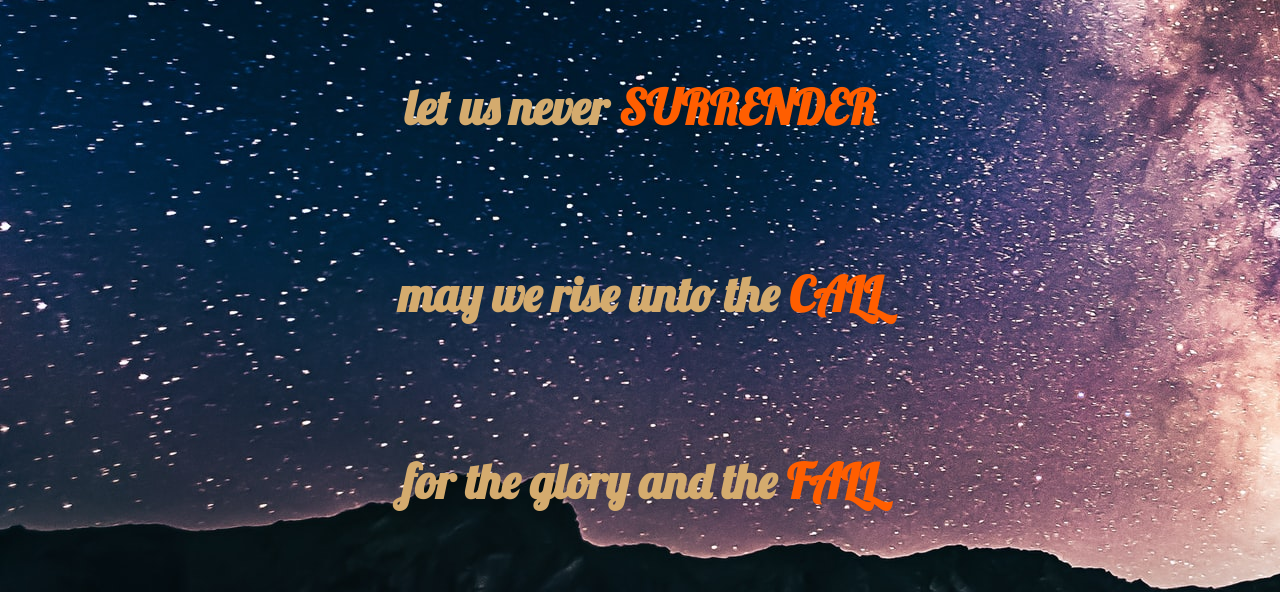
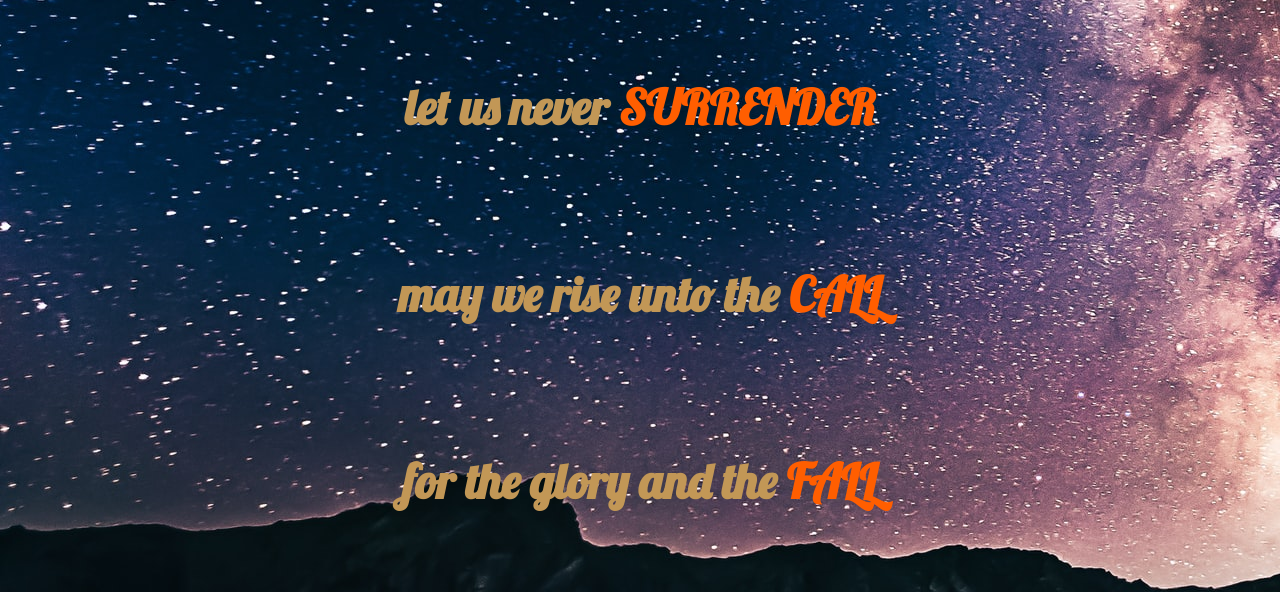
Before and after one commit to SeanLeblanc60/Typography-Project, a website built with Parcel: page index.html in a window 1280 px wide. Shown: the part 752-1344 px from the top of the page. Built offline with nearby package versions, Linux system fonts and the light colour scheme; files whose address does not match are found by name.

Commit message:
Trimmed unnecessary code

```diff
--- a/css/main.css
+++ b/css/main.css
@@ -1,10 +1,6 @@
 @font-face {font-family: 'Lobster-Regular';
 	src: url('../fonts/Lobster-Regular.ttf');
 	}
-
-body {
-	font-family: 'Lobster-Regular', serif;
-}
 
 @media (max-width: 475px) {
   body {
@@ -12,27 +8,8 @@ body {
   }
 }
 
-h1,
-h2,
-h3,
-h4,
-h5,
-h6 {
-	/* font-family: 'Raleway', sans-serif; */
-	font-weight: 700;
-}
-
 h1 {
   font-family: "Lobster-Regular", serif;
-}
-
-.section-title {
-  font-family: "Lobster-Regular", serif;
-}
-
-.text-container{
-	border-width: 20px;
-	border-color: rgb(255, 255, 255)
 }
 
 .lyric-word {
@@ -40,7 +17,7 @@ h1 {
 	text-align: center;
 	background-size: cover;
 	background-image: url(Desktop/CSSZenGarden-main/Typography-Project/img/milky.jpeg);
-	color: rgb(212, 171, 110);
+	color: rgb(194, 151, 86);
 	padding-top: 50px;
 	padding-bottom: 50px;
 }
@@ -56,13 +33,11 @@ h1 {
   }
 }
 
-/* responsive background color */
-@media (min-width: 476px) {
-  body {
-    background-color: rgb(40, 69, 131);
+/* background */
+body {
+    background-color: rgb(17, 35, 73);
   }
+
 .raleway-container{
   background-image: url(../img/milky.jpeg);
 }
-
-}
```
